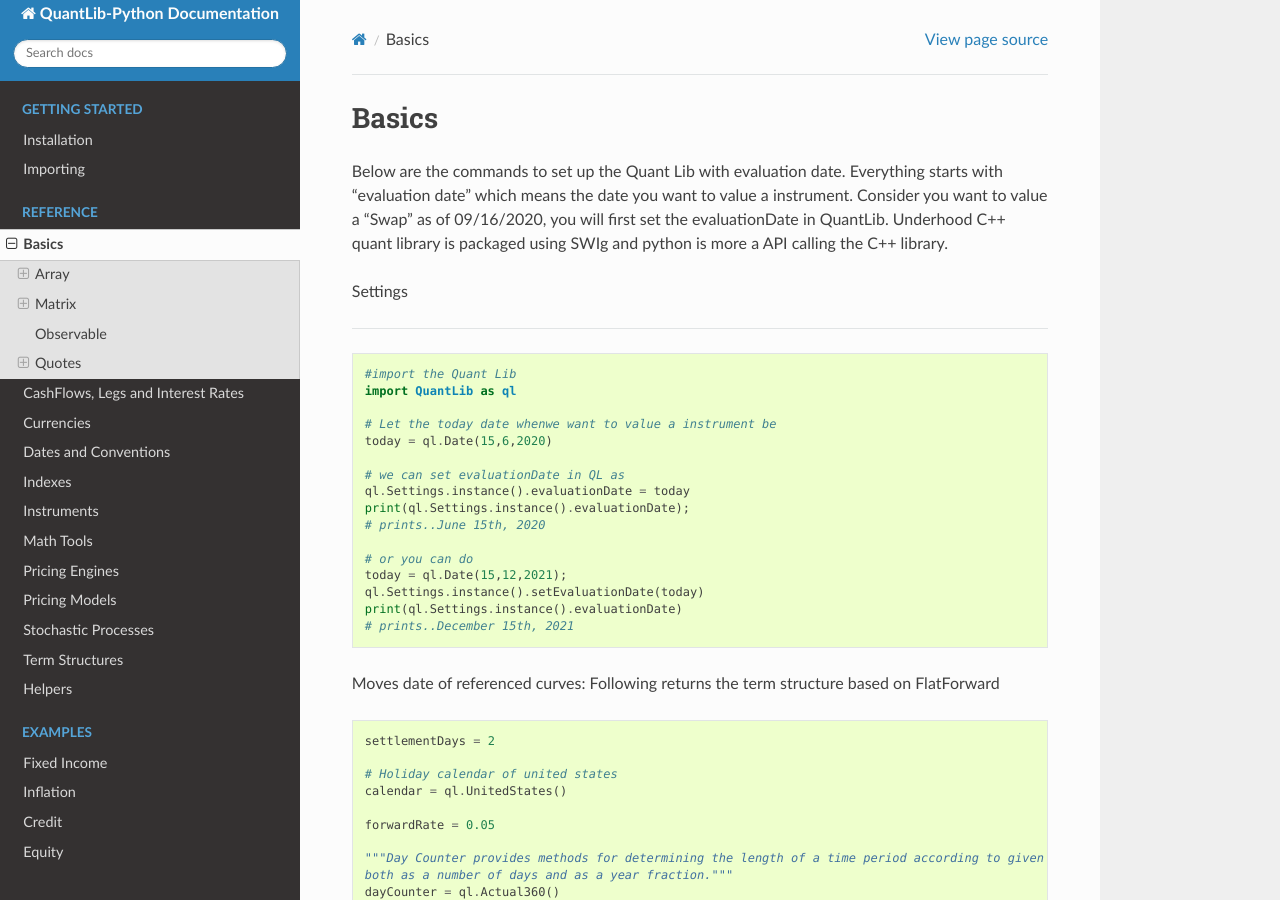
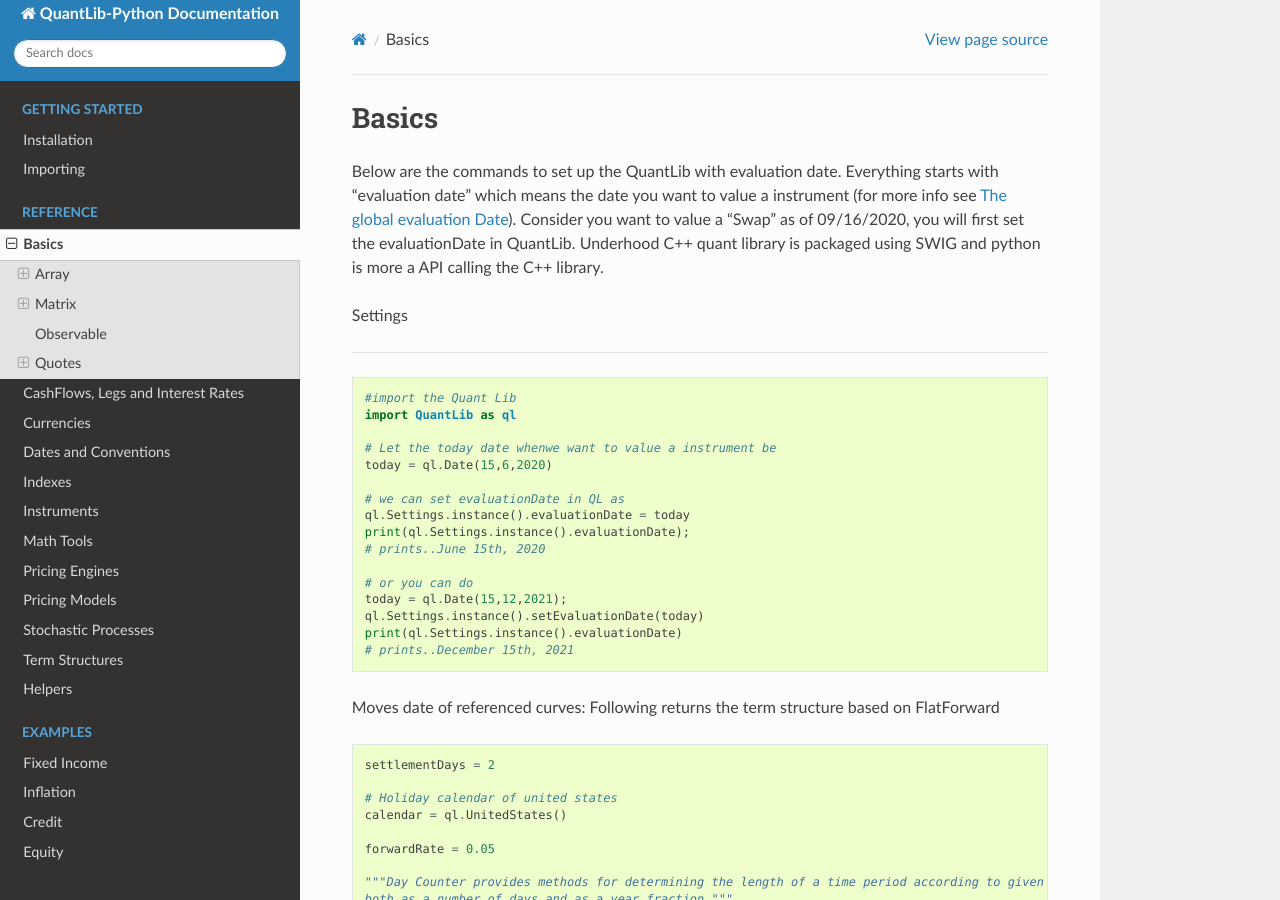
Before and after one commit to nhaga/QuantLib-Python-Docs, a Sphinx documentation site: the page built from docs/basics.rst, in a window 1280 px wide and 900 px high. Built offline with Sphinx 7.4.7 and the Read the Docs theme 3.1.0, drawn with Linux system fonts in a browser that asks for light colours; formulas are drawn with MathJax 3; some of the changed text lies outside the part shown.

```diff
--- a/docs/basics.rst
+++ b/docs/basics.rst
@@ -2,7 +2,7 @@
 Basics
 ******
 
-Below are the commands to set up the Quant Lib with evaluation date. Everything starts with "evaluation date" which means the date you want to value a instrument. Consider you want to value a "Swap" as of 09/16/2020, you will first set the evaluationDate in QuantLib. Underhood C++ quant library is packaged using SWIg and python is more a API calling the C++ library.
+Below are the commands to set up the QuantLib with evaluation date. Everything starts with "evaluation date" which means the date you want to value a instrument (for more info see `The global evaluation Date <https://implementingquantlib.substack.com/p/the-global-evaluation-date>`_). Consider you want to value a "Swap" as of 09/16/2020, you will first set the evaluationDate in QuantLib. Underhood C++ quant library is packaged using SWIG and python is more a API calling the C++ library.
 
 Settings
 
@@ -300,5 +301,3 @@ A class for FX-style quotes where delta-maturity pairs are quoted in implied vol
     atmDeltaQuote = ql.DeltaVolQuote(ql.QuoteHandle(ql.SimpleQuote(volAtm)), deltaType, maturity, atmType)
     vol25DeltaPutQuote = ql.DeltaVolQuote(-0.25, ql.QuoteHandle(ql.SimpleQuote(vol25DeltaPut)), maturity, deltaType)
     vol25DeltaCallQuote = ql.DeltaVolQuote(0.25, ql.QuoteHandle(ql.SimpleQuote(vol25DeltaCall)), maturity, deltaType)
-
-----
```
Also changed, not shown: other parts of docs/basics.rst (+4 -3 lines), docs/pricing_engines/options.rst (+10 -11 lines).
